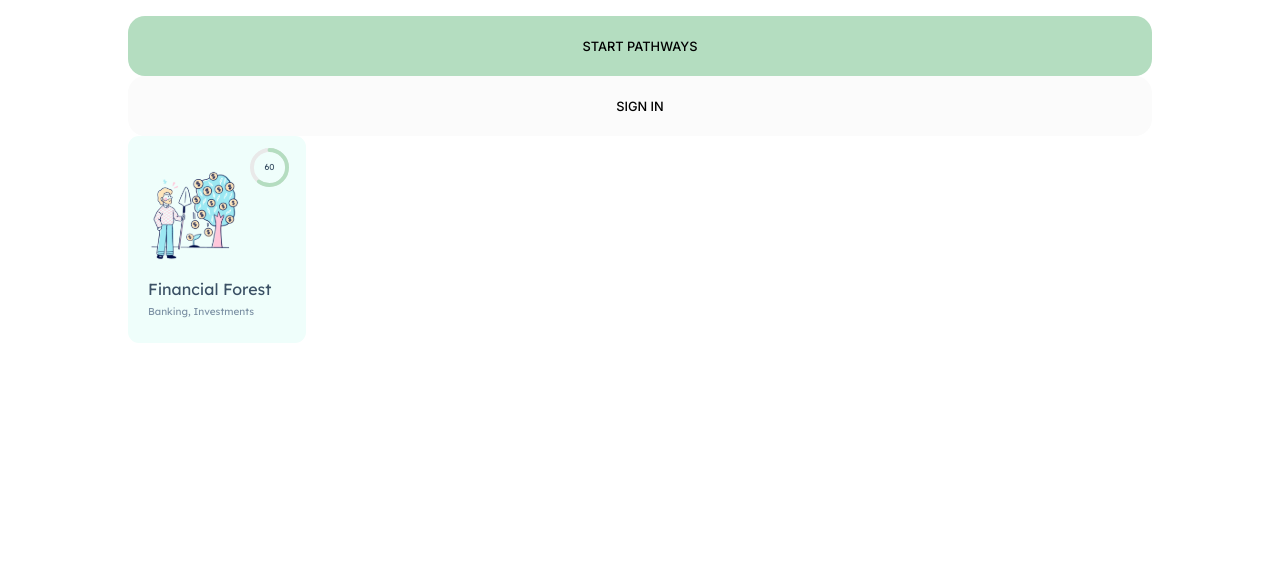
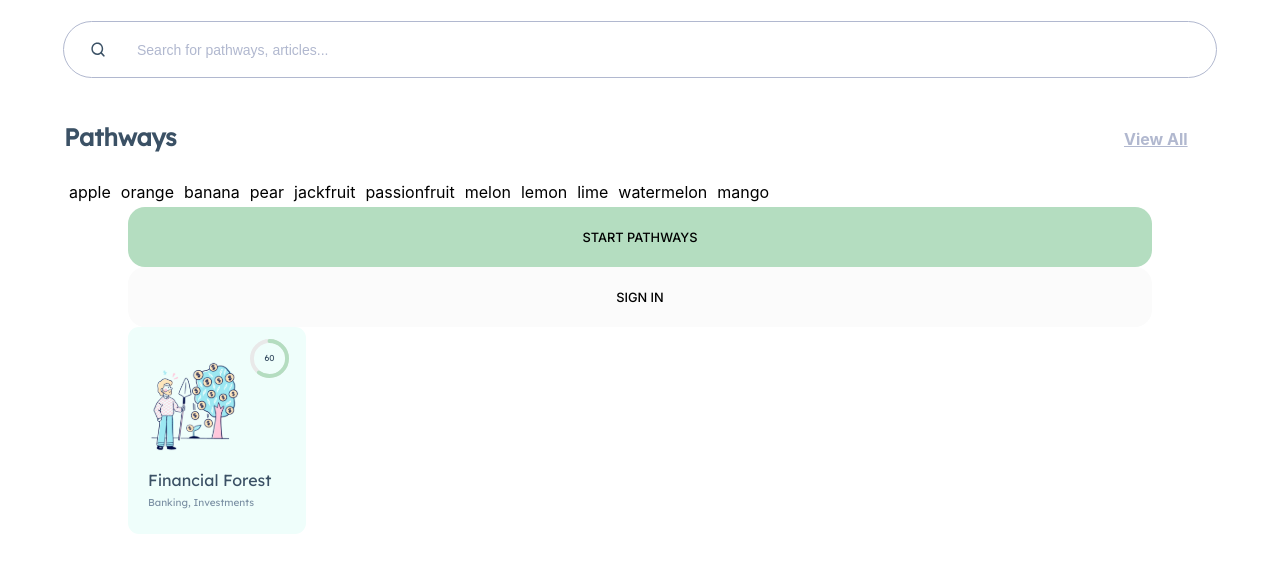
Before and after one commit to ecf123/ecf-fe-prototype, a React (Create React App) app: page / in a window 1280 px wide. Shown: the top 572 px of the page. Built offline with nearby package versions, Linux system fonts and the light colour scheme.

Commit message:
merged with main

```diff
--- a/src/App.jsx
+++ b/src/App.jsx
@@ -1,6 +1,7 @@
 import {useState} from "react";
 import "./App.scss";
 import Button from "./components/Button/Button";
+import SearchContainer from "./containers/SearchContainer/SearchContainer";
 
 // TEMPORARY //////////////////
 import PathwaysCard from "./components/PathwaysCard/PathwaysCard";
@@ -18,6 +19,7 @@ const App = () => {
 
   return (
     <div className="App">
+      <SearchContainer title="Pathways" />
       <Button buttonText="START PATHWAYS" buttonType="submit" isSecondary={false} onClickButton={handleOnClick} />
       <Button buttonText="SIGN IN" buttonType="submit" isSecondary={true} onClickButton={handleOnClick} />
 
```
